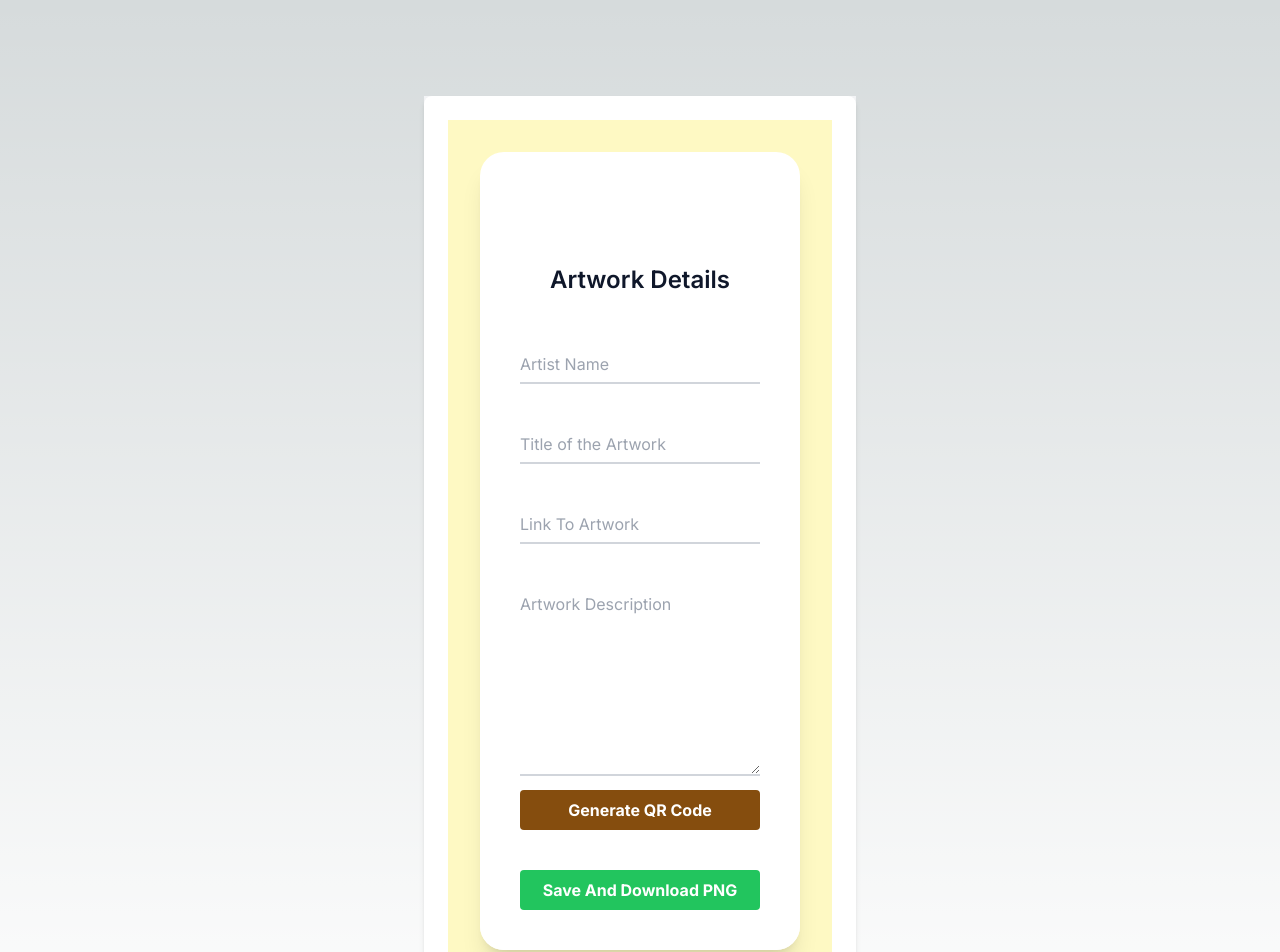
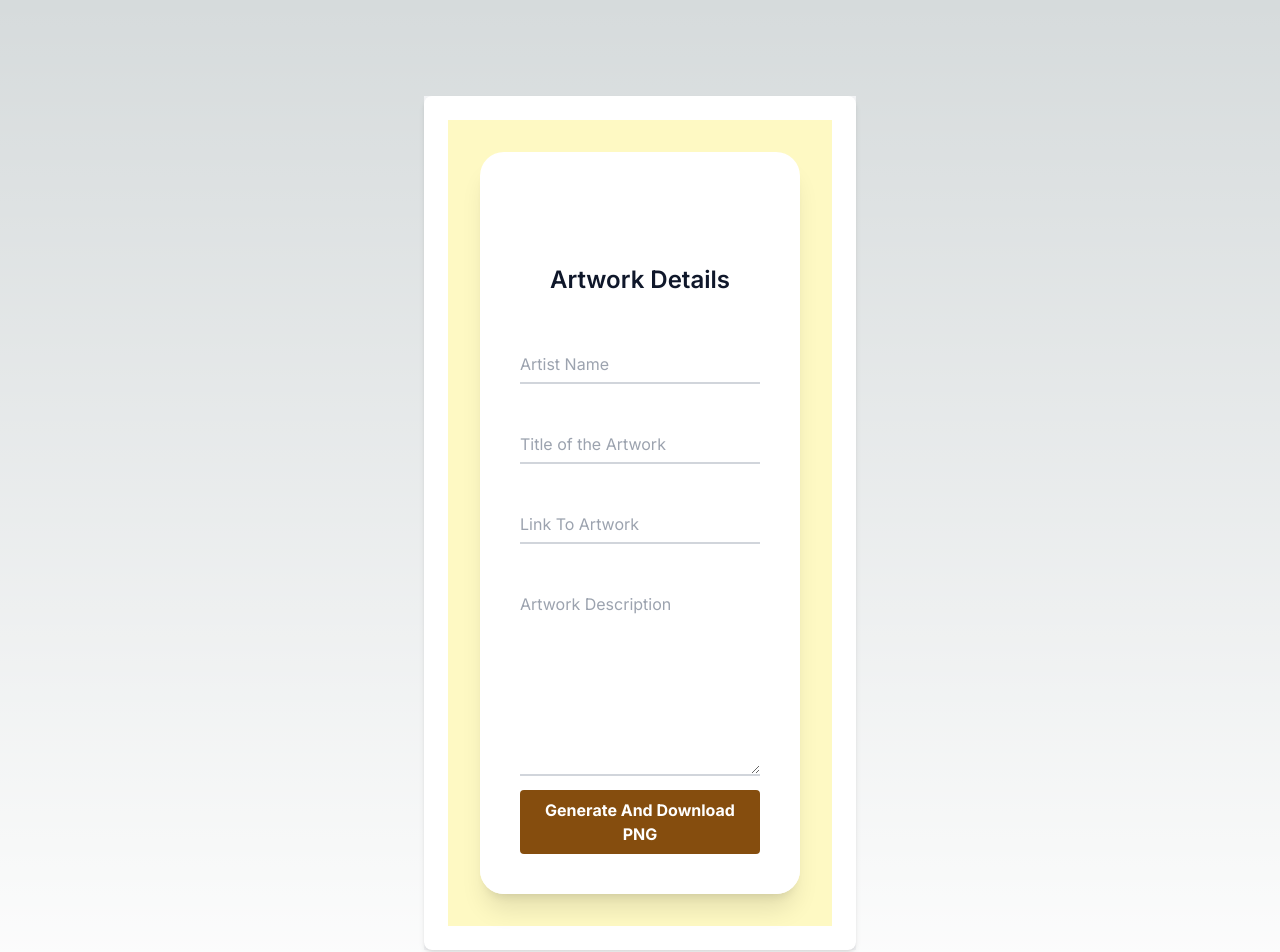
Before and after one commit to jumokeoladimeji/morfi, a Next.js app: page / in a window 1280 px wide. Shown: the top 952 px of the page. Built offline with nearby package versions, Linux system fonts and the light colour scheme.

Commit message:
use same button

```diff
--- a/components/ArtworkForm.js
+++ b/components/ArtworkForm.js
@@ -29,8 +29,9 @@ const ArtworkForm = () => {
         saveAs(qrImageUrl, 'qrcode.png');
     };
 
-    const downloadQRCode = async () => {
+    const generateAndDownloadQRCode = async () => {
         setIsLoading(true)
+        await handleGenerateQR();
         try {
             const res = await fetch(`${process.env.NEXT_PUBLIC_URL}/api/uploadQRCode`, {
                 method: 'POST',
@@ -115,18 +116,19 @@ const ArtworkForm = () => {
                                     <div  className="items-center py-2">
                                         <button
                                             className="bg-yellow-800 hover:bg-yellow-600 text-white font-bold py-2 px-4 w-full rounded"
-                                            onClick={handleGenerateQR}
+                                            onClick={generateAndDownloadQRCode}
+                                            disabled={isLoading}
                                         >
-                                            Generate QR Code
+                                           {isLoading ? 'Loading...' : 'Generate And Download PNG'}
                                         </button>
-                                        <button
+                                        {/* <button
                                             className="mt-10 bg-green-500 hover:bg-green-700 text-white font-bold py-2 px-4 rounded w-full"
-                                            onClick={downloadQRCode}
+                                            onClick={generateAndDownloadQRCode}
                                             disabled={!qrImageUrl || isLoading}
                                         >
-                                            {isLoading ? 'Loading...' : 'Save And Download PNG'}
+                                            {isLoading ? 'Loading...' : 'Generate And Download PNG'}
 
-                                        </button>
+                                        </button> */}
                                         {qrImageUrl && <img src={qrImageUrl} alt="QR Code" />}
                                     </div>
                                 </div>
@@ -139,4 +141,27 @@ const ArtworkForm = () => {
     );
 };
 
+export async function getServerSideProps(ctx) {
+	// try {
+        const response = await fetch(`http://localhost:3000/api/artwork-details`);
+
+            console.log('response:::', response)
+    //   if (response.ok) {
+            const artworks = await response.json();
+            // setArtworks(data)
+            // setIsLoading(true)
+            return { props: { artworks: [{ artistName: 'name',
+                id: 1,
+                artWorkURL: 'joy',
+                artworkName: 'same',
+                description: 'it is going well',
+                cloudinaryUrl: 'ima'}] } };
+        // }
+
+    // } catch (error) {
+    //         // Handle error if necessary
+    //         console.error(error)
+    // }
+}
+
 export default ArtworkForm;
```
